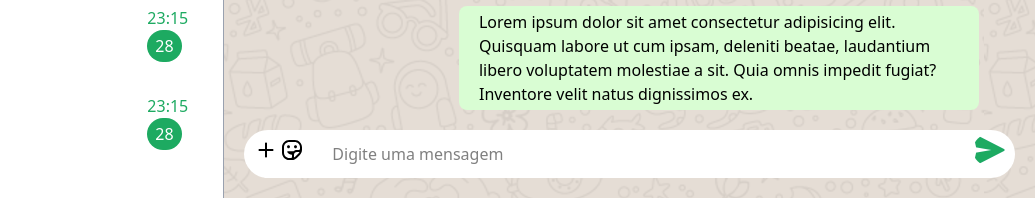
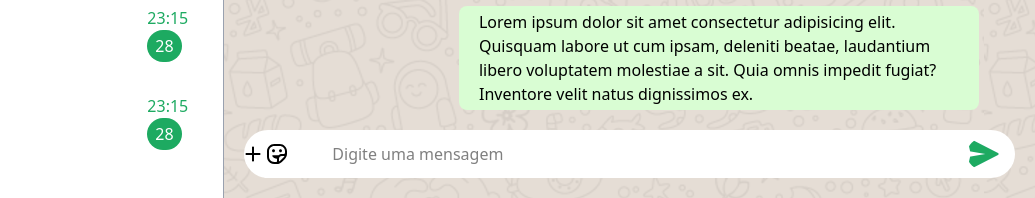
Before and after one commit to tabguimaraes/whatsapp-web, a website with bundled scripts: page index.html in a window 1280 px wide. Shown: the part 602-800 px from the top of the page, 245-1280 px from the left. Built offline with nearby package versions, Linux system fonts and the light colour scheme.

Commit message:
ajuste de posição dos svg's do form

```diff
--- a/index.html
+++ b/index.html
@@ -691,14 +691,17 @@
           </div>
         </div>
       </section>
-      <form class="flex-shrink-0 p-5" action="" id="formInputMessage">
-        <label class="" for="">
+      <form
+        class="relative bottom-0 flex-shrink-0 p-5"
+        action=""
+        id="formInputMessage"
+      >
         <svg
           viewBox="0 0 24 24"
           height="24"
           width="24"
           preserveAspectRatio="xMidYMid meet"
-            class="absolute bottom-[4.5%] left-[39%] rounded-full hover:cursor-pointer hover:bg-[#c2bdb826]"
+          class="absolute top-[50%] left-[3.5%] translate-[-50%] rounded-full hover:cursor-pointer hover:bg-[#c2bdb826]"
           fill="none"
         >
           <title>plus-rounded</title>
@@ -712,7 +715,7 @@
           height="24"
           width="24"
           preserveAspectRatio="xMidYMid meet"
-            class="absolute bottom-[4.5%] left-[41%] rounded-full hover:cursor-pointer hover:bg-[#c2bdb826]"
+          class="absolute top-[50%] left-[6.5%] translate-[-50%] rounded-full hover:cursor-pointer hover:bg-[#c2bdb826]"
           fill="none"
         >
           <title>expressions</title>
@@ -732,7 +735,7 @@
           ></path>
         </svg>
         <img
-            class="absolute right-[2%] bottom-[3.5%] w-10 rounded-full p-1 hover:scale-105 hover:cursor-pointer hover:bg-[#c2bdb826]"
+          class="absolute top-[50%] right-[1.5%] w-10 translate-[-50%] rounded-full p-1 hover:scale-105 hover:cursor-pointer hover:bg-[#c2bdb826]"
           src="./src/icon/send-message.png"
           alt=""
         />
@@ -742,7 +745,6 @@
           type="text"
           placeholder="Digite uma mensagem"
         />
-        </label>
       </form>
     </main>
   </body>
```
Also changed, not shown: src/output.css. Lines whose indentation alone changed are shown as unchanged.
